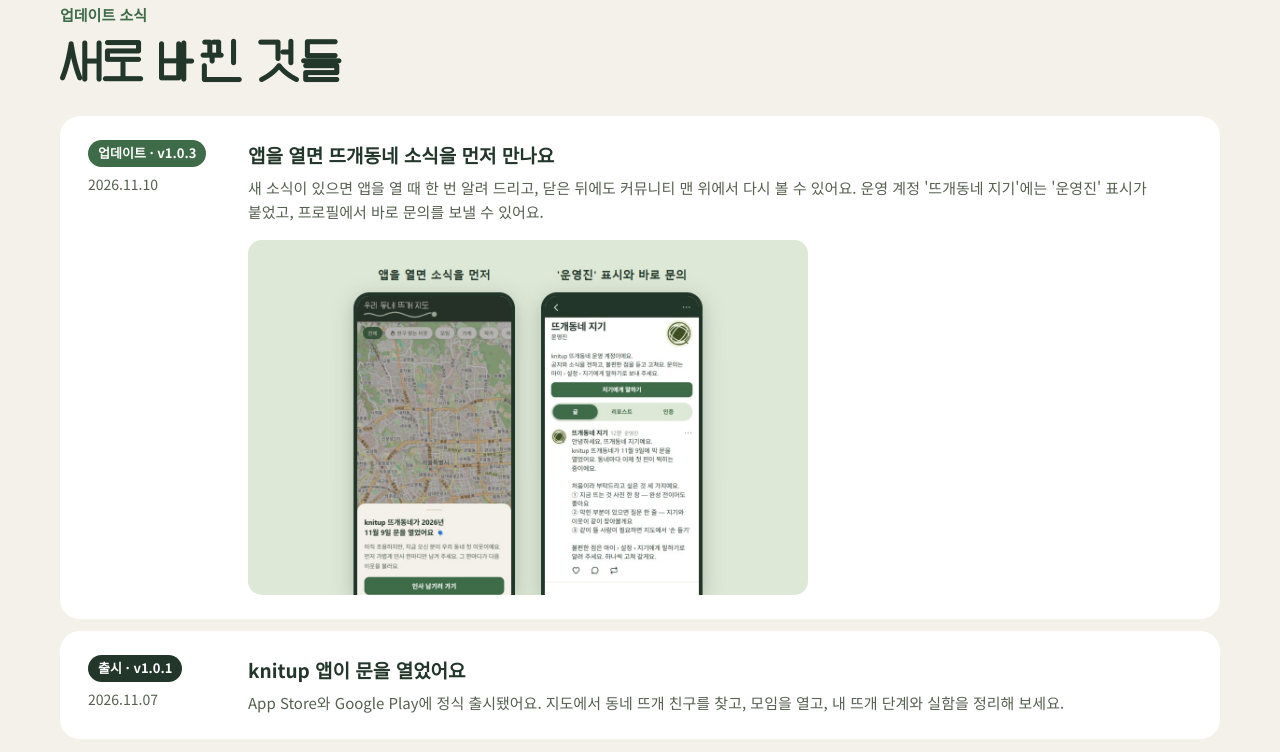
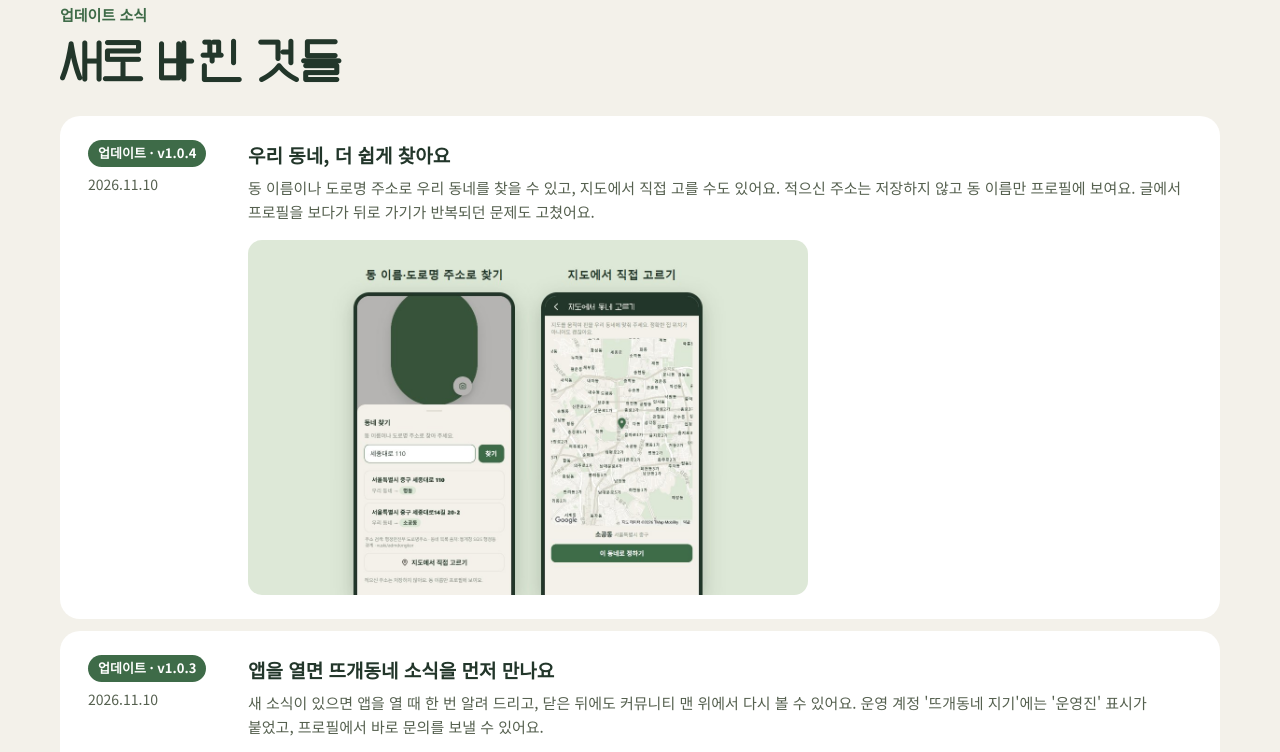
Before and after one commit to yesbeyesnono/knitup-home, a plain HTML site: page index.html in a window 1280 px wide. Shown: the part 3036-3788 px from the top of the page. Drawn offline with Linux system fonts and the light colour scheme.

Commit message:
업데이트 소식: v1.0.4 (동네 찾기 · 뒤로 가기 수정)
Co-Authored-By: Claude Fable 5.2 <noreply@anthropic.com>

```diff
--- a/index.html
+++ b/index.html
@@ -272,6 +272,17 @@ Google Play</a>
 <div style="display: flex; flex-direction: column; gap: 12px">
 <article style="background: #FFFFFF; border-radius: 20px; padding: 24px 28px; display: flex; flex-wrap: wrap; gap: 20px; align-items: flex-start">
 <div class="upmeta" style="flex: 0 0 140px; display: flex; flex-direction: column; gap: 6px">
+<span style="align-self: flex-start; background: #3E6B48; color: #FFFFFF; font-size: 13px; font-weight: 700; padding: 3px 10px; border-radius: 999px">업데이트 · v1.0.4</span>
+<span style="font-size: 14px; color: #55604F">2026.11.10</span>
+</div>
+<div style="flex: 1 1 400px; min-width: 0">
+<h3 style="margin: 0 0 6px; font-size: 19px">우리 동네, 더 쉽게 찾아요</h3>
+<p style="margin: 0; color: #55604F; font-size: 15px">동 이름이나 도로명 주소로 우리 동네를 찾을 수 있고, 지도에서 직접 고를 수도 있어요. 적으신 주소는 저장하지 않고 동 이름만 프로필에 보여요. 글에서 프로필을 보다가 뒤로 가기가 반복되던 문제도 고쳤어요.</p>
+<img src="images/update-1.0.4.jpg" alt="동네 찾기 화면과 지도에서 동네 고르기 화면" loading="lazy" style="display: block; margin-top: 16px; width: 100%; max-width: 560px; border-radius: 14px">
+</div>
+</article>
+<article style="background: #FFFFFF; border-radius: 20px; padding: 24px 28px; display: flex; flex-wrap: wrap; gap: 20px; align-items: flex-start">
+<div class="upmeta" style="flex: 0 0 140px; display: flex; flex-direction: column; gap: 6px">
 <span style="align-self: flex-start; background: #3E6B48; color: #FFFFFF; font-size: 13px; font-weight: 700; padding: 3px 10px; border-radius: 999px">업데이트 · v1.0.3</span>
 <span style="font-size: 14px; color: #55604F">2026.11.10</span>
 </div>
```
Also changed, not shown: images/update-1.0.4.jpg (added).
